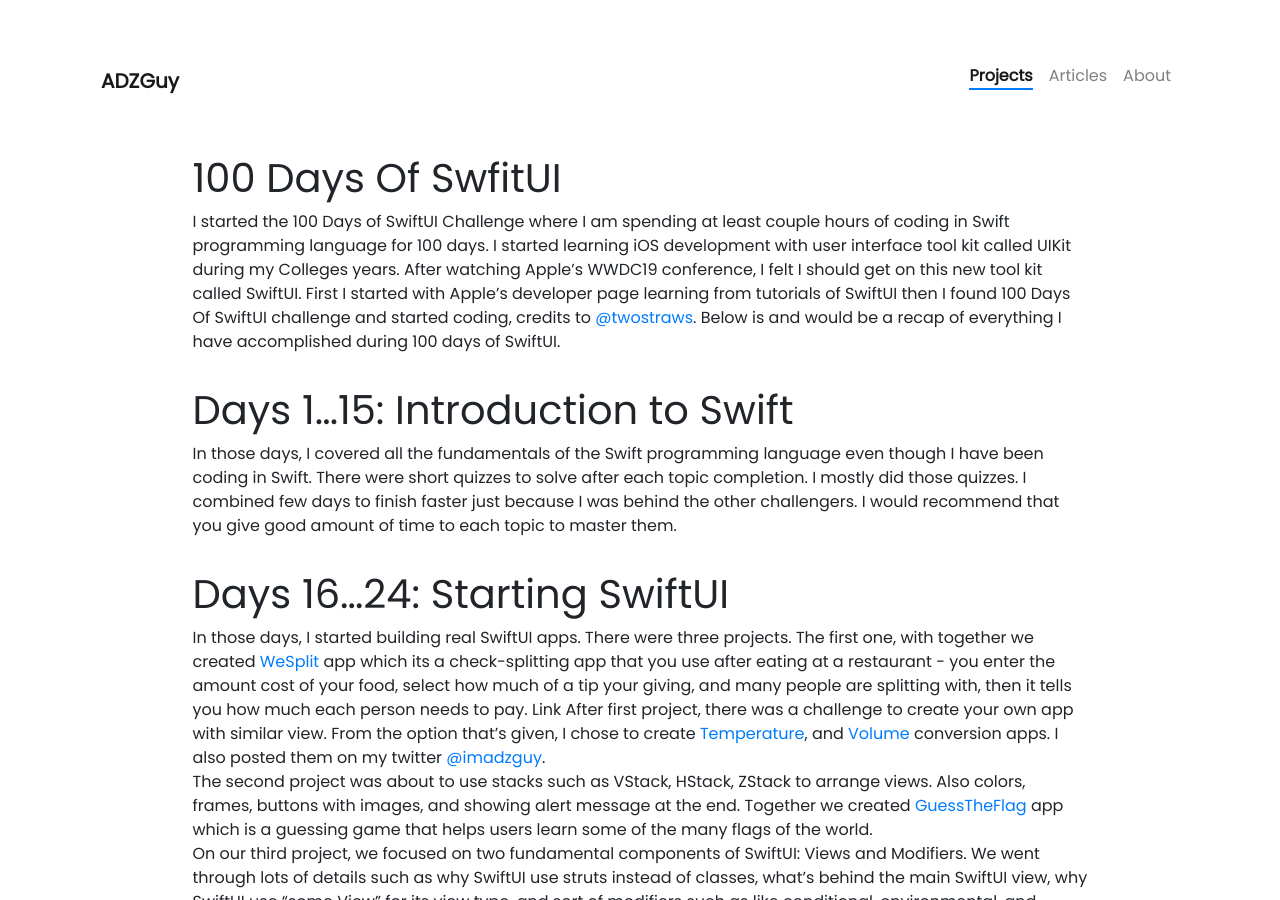
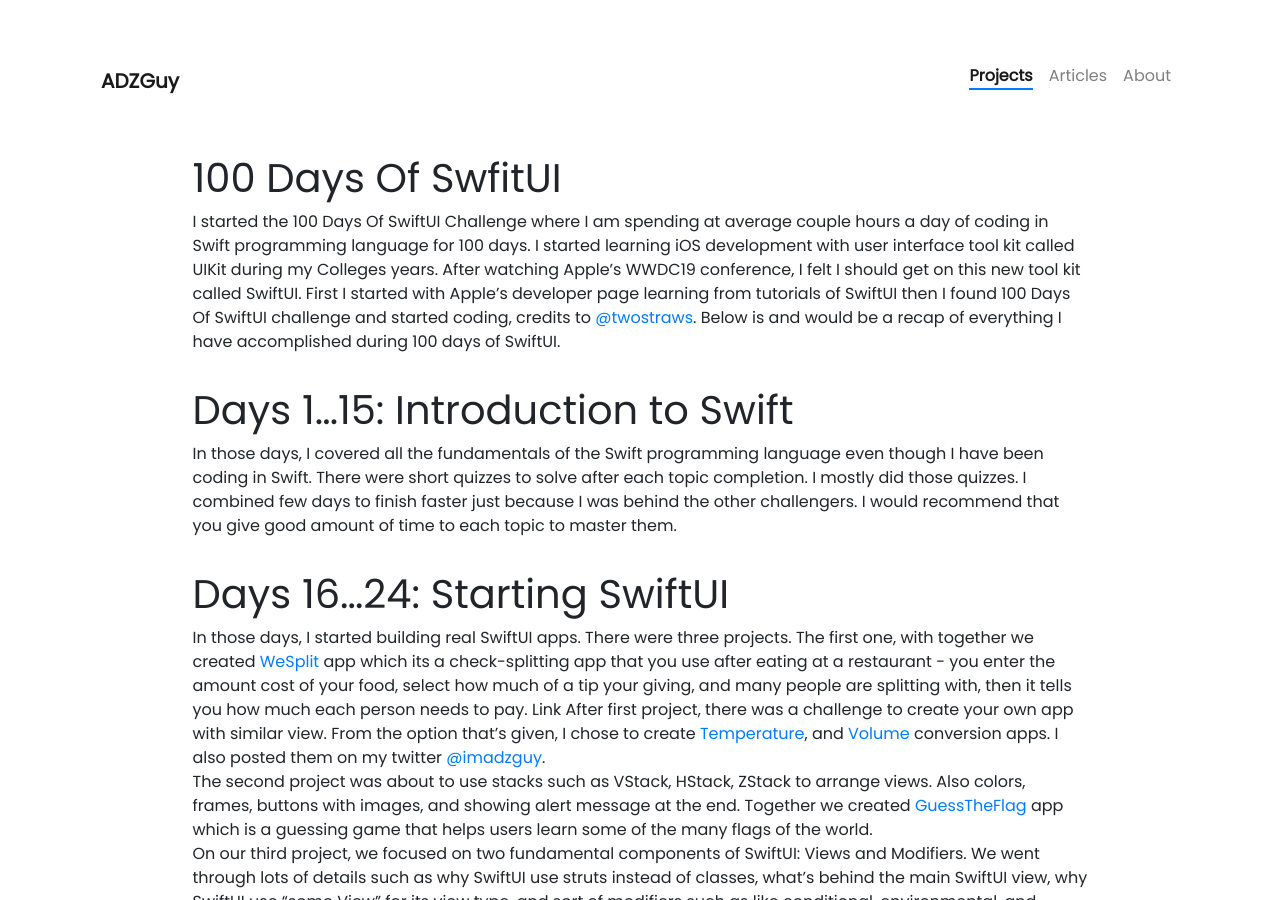
Before and after one commit to adzguy/portfolio, a Jekyll site: the page built from _projects/100DaysOfSwfitUI.md, in a window 1280 px wide and 900 px high. Built offline with Jekyll 4.4.1, drawn with Linux system fonts in a browser that asks for light colours; nearby versions of some CDN libraries.

Commit message:
Update 100DaysOfSwiftUI

```diff
--- a/_projects/100DaysOfSwfitUI.md
+++ b/_projects/100DaysOfSwfitUI.md
@@ -7,7 +7,7 @@
 
 # 100 Days Of SwfitUI
 
-I started the 100 Days of SwiftUI Challenge where I am spending at least couple hours of coding in Swift programming language for 100 days. I started learning iOS development with user interface tool kit called UIKit during my Colleges years. After watching Apple’s WWDC19 conference, I felt I should get on this new tool kit called SwiftUI. First I started with Apple’s developer page learning from tutorials of SwiftUI then I found 100 Days Of SwiftUI challenge and started coding, credits to [@twostraws](https://twitter.com/twostraws){:target="_blank"}. Below is and would be a recap of everything I have accomplished during 100 days of SwiftUI.
+I started the 100 Days Of SwiftUI Challenge where I am spending at average couple hours a day of coding in Swift programming language for 100 days. I started learning iOS development with user interface tool kit called UIKit during my Colleges years. After watching Apple’s WWDC19 conference, I felt I should get on this new tool kit called SwiftUI. First I started with Apple’s developer page learning from tutorials of SwiftUI then I found 100 Days Of SwiftUI challenge and started coding, credits to [@twostraws](https://twitter.com/twostraws){:target="_blank"}. Below is and would be a recap of everything I have accomplished during 100 days of SwiftUI.
 
 # Days 1…15: Introduction to Swift
 In those days, I covered all the fundamentals of the Swift programming language even though I have been coding in Swift. There were short quizzes to solve after each topic completion. I mostly did those quizzes. I combined few days to finish faster just because I was behind the other challengers. I would recommend that you give good amount of time to each topic to master them.
```
